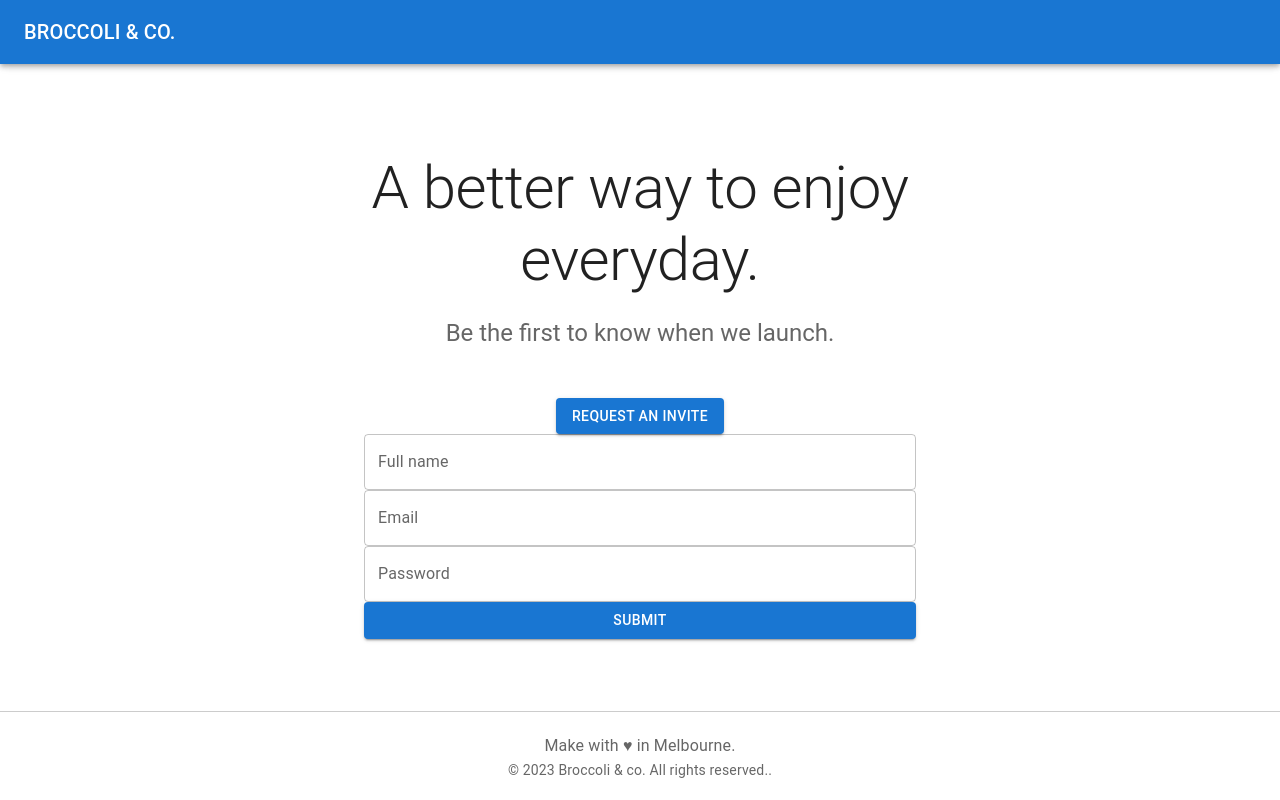
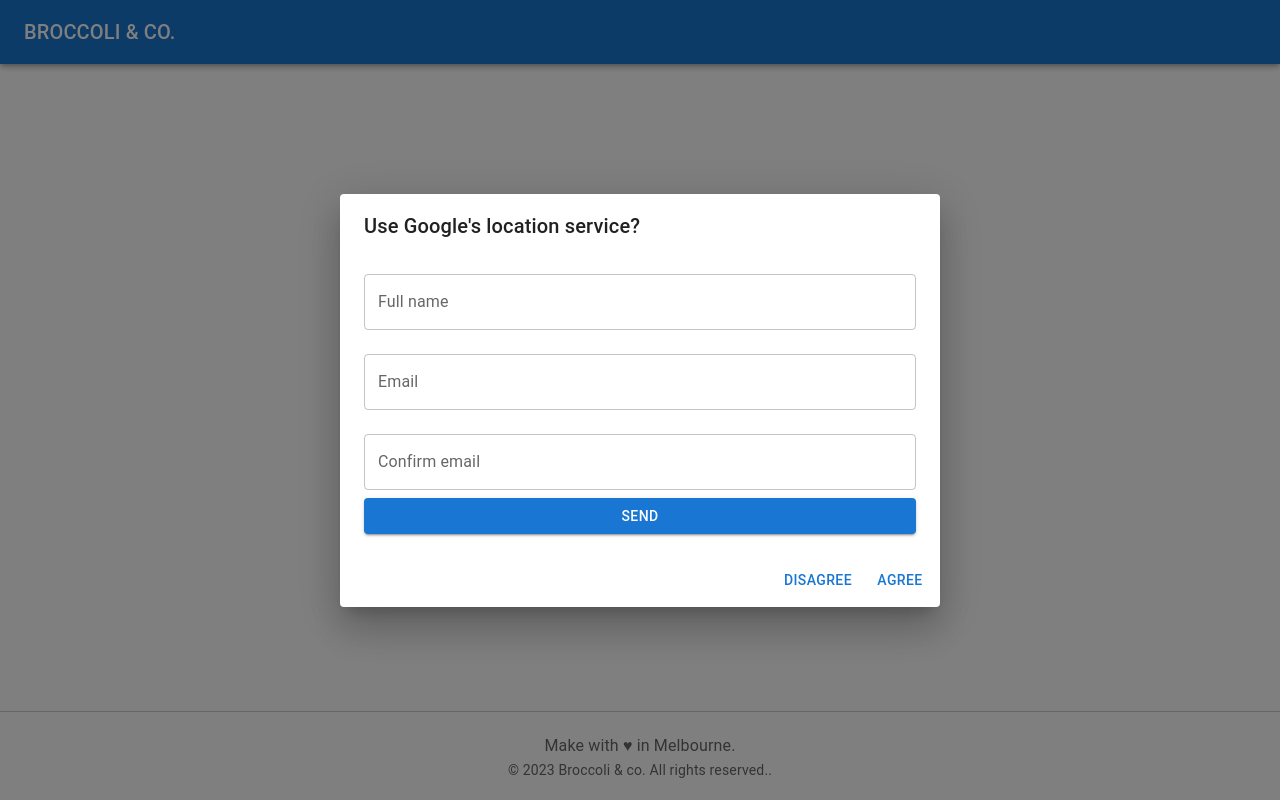
Before and after one commit to gogocat/Airwallex-test, a React (Create React App) app: page / in a window 1280 px wide. Both pictures are taken after a click on the button "REQUEST AN INVITE". Built offline with nearby package versions, Linux system fonts and the light colour scheme.

Commit message:
added form logic

```diff
--- a/src/components/Forms/InviteForm.tsx
+++ b/src/components/Forms/InviteForm.tsx
@@ -1,74 +1,78 @@
-import React from 'react';
-import { useFormik } from 'formik';
-import * as yup from 'yup';
+import React, { useState } from 'react';
+import {
+  Formik,
+  Form
+} from 'formik';
 import Button from '@mui/material/Button';
-import TextField from '@mui/material/TextField';
+import TextInputField from 'components/TextInputField/TextInputField';
+import {
+  inviteFormValidationSchema,
+  inviteFormValidationInitValues,
+} from 'validationSchemas/inviteFormValidationSchema';
 
-const validationSchema = yup.object({
-    fullName: yup
-        .string()
-        .required('Full name is required'),
-    email: yup
-        .string()
-        .email('Enter a valid email')
-        .required('Email is required'),
-    password: yup
-        .string()
-        .min(8, 'Password should be of minimum 8 characters length')
-        .required('Password is required'),
-});
+interface IInviteFormProps {
+  classNames?: string
+}
 
-function InviteForm() {
-  const formik = useFormik({
-    initialValues: {
-        fullName: '',
-        email: '',
-        password: '',
-    },
-    validationSchema: validationSchema,
-    onSubmit: (values) => {
+function InviteForm(props: IInviteFormProps) {
+  const {
+    classNames = 'invite-form'
+  } = props;
+
+  const [isSubmitting, setIsSubmitting] = useState(false);
+  const [submissionError, setSubmissionError] = useState('');
+
+  const submitButtonText = !isSubmitting
+    ? 'Send'
+    : 'Sending, please wait...'
+
+  const handleFormSubmit = (values: any) => {
+    setIsSubmitting(true);
+    setTimeout(() => {
+      setIsSubmitting(false);
+      setSubmissionError('nope!');
       alert(JSON.stringify(values, null, 2));
-    },
-  });
+    }, 2000);
+  };
 
   return (
-    <div>
-      <form onSubmit={formik.handleSubmit}>
-        <TextField
-          fullWidth
+    <div className={classNames}>
+      <Formik
+        initialValues={inviteFormValidationInitValues}
+        validationSchema={inviteFormValidationSchema}
+        onSubmit={handleFormSubmit}
+      >
+        <Form>
+          <TextInputField
             id="fullName"
             name="fullName"
             label="Full name"
-          value={formik.values.fullName}
-          onChange={formik.handleChange}
-          error={formik.touched.fullName && Boolean(formik.errors.fullName)}
-          helperText={formik.touched.fullName && formik.errors.fullName}
           />
-        <TextField
-          fullWidth
+          <TextInputField
             id="email"
             name="email"
             label="Email"
-          value={formik.values.email}
-          onChange={formik.handleChange}
-          error={formik.touched.email && Boolean(formik.errors.email)}
-          helperText={formik.touched.email && formik.errors.email}
           />
-        <TextField
-          fullWidth
-          id="password"
-          name="password"
-          label="Password"
-          type="password"
-          value={formik.values.password}
-          onChange={formik.handleChange}
-          error={formik.touched.password && Boolean(formik.errors.password)}
-          helperText={formik.touched.password && formik.errors.password}
+          <TextInputField
+            id="confirmEmail"
+            name="confirmEmail"
+            label="Confirm email"
           />
-        <Button color="primary" variant="contained" fullWidth type="submit">
-          Submit
+          <Button
+            color="primary"
+            variant="contained"
+            fullWidth type="submit"
+          >
+            {submitButtonText}
           </Button>
-      </form>
+          { submissionError && (
+            <div>
+              {submissionError}
+            </div>
+            )
+          }
+        </Form>
+      </Formik>
     </div>
   );
 }
--- a/src/components/HeroIntro/HeroIntro.tsx
+++ b/src/components/HeroIntro/HeroIntro.tsx
@@ -4,11 +4,30 @@ import Stack from '@mui/material/Stack';
 import Box from '@mui/material/Box';
 import Typography from '@mui/material/Typography';
 import Container from '@mui/material/Container';
+import Dialog from '@mui/material/Dialog';
+import DialogActions from '@mui/material/DialogActions';
+import DialogContent from '@mui/material/DialogContent';
+import DialogContentText from '@mui/material/DialogContentText';
+import DialogTitle from '@mui/material/DialogTitle';
+import useMediaQuery from '@mui/material/useMediaQuery';
+import { useTheme } from '@mui/material/styles';
 import InviteForm from 'components/Forms/InviteForm';
 
 import './HeroIntro.scss';
 
 function HeroIntro() {
+    const [open, setOpen] = React.useState(false);
+    const theme = useTheme();
+    const fullScreen = useMediaQuery(theme.breakpoints.down('md'));
+
+    const handleClickOpen = () => {
+        setOpen(true);
+    };
+
+    const handleClose = () => {
+        setOpen(false);
+    };
+
     return (
         <Box
             sx={{
@@ -37,11 +56,38 @@ function HeroIntro() {
                     spacing={2}
                     justifyContent="center"
                 >
-                    <Button variant="contained">Request an invite</Button>
+                    <Button
+                        variant="contained"
+                        onClick={handleClickOpen}
+                    >
+                        Request an invite
+                    </Button>
                 </Stack>
 
-                <InviteForm />
+
             </Container>
+
+            <Dialog
+                fullScreen={fullScreen}
+                open={open}
+                onClose={handleClose}
+                aria-labelledby="responsive-dialog-title"
+            >
+                <DialogTitle id="responsive-dialog-title">
+                    {"Use Google's location service?"}
+                </DialogTitle>
+                <DialogContent>
+                    <InviteForm />
+                </DialogContent>
+                <DialogActions>
+                    <Button autoFocus onClick={handleClose}>
+                        Disagree
+                    </Button>
+                    <Button onClick={handleClose} autoFocus>
+                        Agree
+                    </Button>
+                </DialogActions>
+            </Dialog>
         </Box>
     );
 }
--- /dev/null
+++ b/src/components/TextInputField/TextInputField.tsx
@@ -0,0 +1,37 @@
+import React from 'react';
+import { useField } from 'formik';
+import TextField from '@mui/material/TextField';
+
+interface ITextInputFieldProps {
+    label: string,
+    name: string,
+    id?: string,
+    margin?: string,
+    [key: string]: any
+}
+
+function TextInputField(props: ITextInputFieldProps) {
+    const {
+        label,
+        id = '',
+        ...restProps
+    } = props;
+
+    const [field, meta] = useField(restProps);
+
+    return (
+      <TextField
+          fullWidth
+          id={id || props.name}
+          name={props.name}
+          label={label}
+          value={field.value}
+          onChange={field.onChange}
+          error={meta.touched && Boolean(meta.error)}
+          helperText={meta.touched && meta.error}
+          margin="normal"
+        />
+    );
+  }
+
+  export default TextInputField;
--- /dev/null
+++ b/src/utils/index.js
@@ -0,0 +1,11 @@
+export const createValidationInitValues = (obj = {}) => {
+    const ret = {};
+
+    Object.entries(obj).forEach(([key, value]) => {
+        if (value.type === 'string') {
+            ret[key] = '';
+        }
+    });
+
+    return ret;
+}
--- /dev/null
+++ b/src/validationSchemas/inviteFormValidationSchema.ts
@@ -0,0 +1,18 @@
+import * as yup from 'yup';
+import { createValidationInitValues } from 'utils';
+
+export const inviteFormValidationSchema = yup.object({
+    fullName: yup
+      .string()
+      .required('Full name is required'),
+    email: yup
+      .string()
+      .email('Enter a valid email')
+      .required('Email is required'),
+    confirmEmail: yup
+        .string()
+        .required('Confirm email is required')
+        .oneOf([yup.ref('email')], 'Confirm email must match')
+});
+
+export const inviteFormValidationInitValues = createValidationInitValues(inviteFormValidationSchema.fields);
```
Lines whose indentation alone changed are shown as unchanged.
